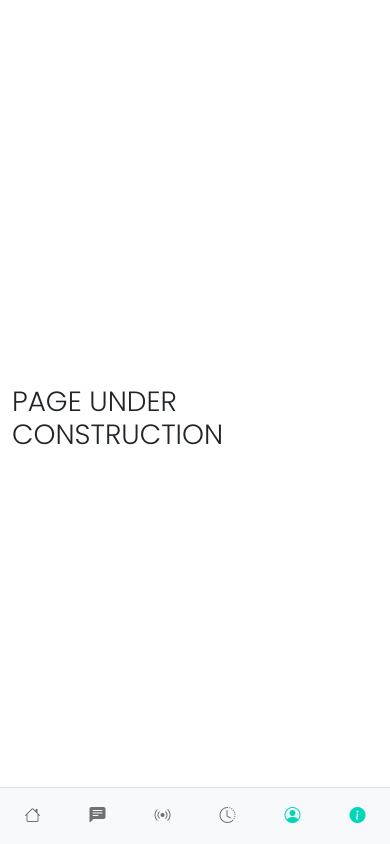
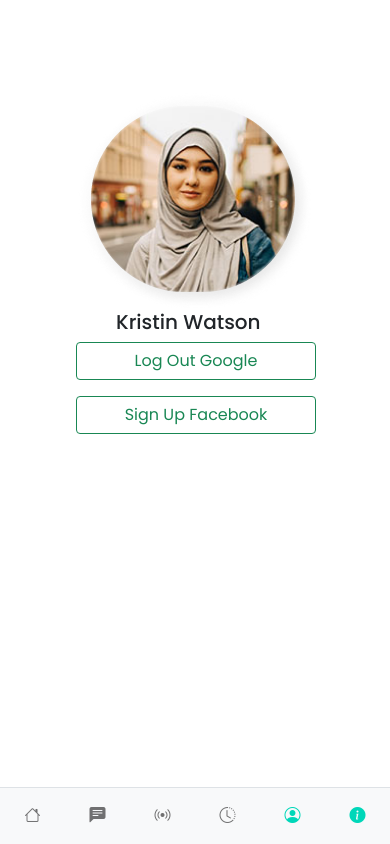
Before and after one commit to ilse31/whatsend, a React (Create React App) app: page /account in a window 390 px wide. Built offline with nearby package versions, Linux system fonts and the light colour scheme.

Commit message:
fixing responsive

```diff
--- /dev/null
+++ b/src/pages/Profile/Profile.jsx
@@ -0,0 +1,28 @@
+import React from 'react'
+import profile from '../../assets/img/Rectangle 26.png'
+import './profile.css'
+const Profile = () =>
+{
+    return (
+        <div className='container'>
+            <div className="row justify-content-center align-items-center vh-100">
+                <div className="col">
+                    <div className="profile">
+                        <img src={ profile } alt="" />
+                        <h5 className='title-name'>Kristin Watson</h5>
+                        <div className="row profile-button justify-content-center">
+                            <div className="col">
+                                <button className='btn btn-outline-success button-profiles mb-3'>Log Out Google</button>
+                            </div>
+                            <div className="col">
+                                <button className='btn btn-outline-success button-profiles'>Sign Up Facebook</button>
+                            </div>
+                        </div>
+                    </div>
+                </div>
+            </div>
+        </div>
+    )
+}
+
+export default Profile
--- /dev/null
+++ b/src/pages/Profile/profile.css
@@ -0,0 +1,46 @@
+.profile {
+  margin-left: 33em;
+  margin-bottom: 30em;
+}
+.title-name {
+  margin-left: 40px;
+}
+.profile-button {
+  position: relative;
+  margin-right: 33em !important;
+}
+.button-profiles {
+  width: 240px;
+}
+
+@media only screen and (max-width: 1280px) {
+  .profile {
+    margin-left: 28em;
+    margin-bottom: 20em;
+  }
+  .title-name {
+    margin-left: 40px;
+  }
+  .profile-button {
+    position: relative;
+    margin-right: 27em !important;
+  }
+  .button-profiles {
+    width: 240px;
+  }
+}
+
+@media only screen and (max-width: 844px) {
+  .profile {
+    margin-left: 4em;
+    margin-bottom: 20em !important;
+  }
+  .profile-button {
+    position: relative;
+    padding-right: 30px;
+    margin-right: 6em !important;
+  }
+  .button-profiles {
+    width: 240px;
+  }
+}
--- a/src/routers/index.js
+++ b/src/routers/index.js
@@ -8,6 +8,7 @@ import PersonalMessage from "../pages/Message/PersonalMessage";
 import NotFoundPage from "../pages/notFound/NotFoundPage";
 import { PageConstruc } from "../pages/pageConstruction/PageConstruc";
 import PhoneBook from "../pages/PhoneBook/PhoneBook";
+import Profile from "../pages/Profile/Profile";
 const Router = () => {
   return (
     <Switch>
@@ -33,7 +34,7 @@ const Router = () => {
       </Route>
       <Route exact path='/account'>
         <Navbar />
-        <PageConstruc />
+        <Profile />
       </Route>
       <Route path='*'>
         <NotFoundPage />
```
Also changed, not shown: src/assets/img/Rectangle 26.png (added).
